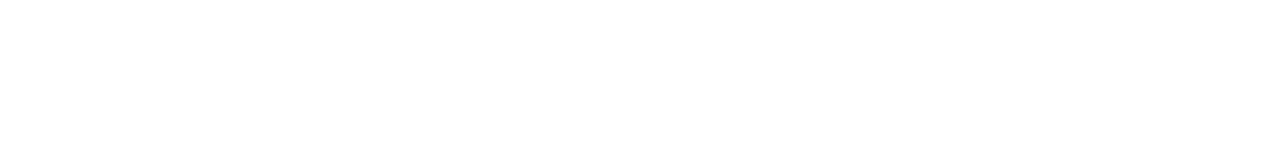
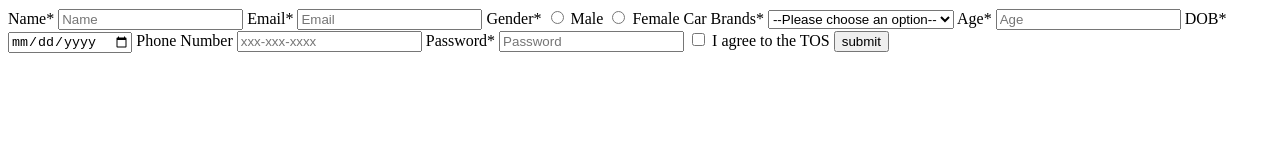
Before and after one commit to acciojob/signup-form-car-dabloo-gupta, a website: page main.html in a window 1280 px wide. Drawn offline with Linux system fonts and the light colour scheme.

Commit message:
created a submission

```diff
--- a/main.html
+++ b/main.html
@@ -7,9 +7,48 @@
 </head>
 
 <body>
+	<form method="post">
+		<label for="name"> Name*</label>
+		<input type="text" id="name" placeholder="Name" required >
+
+		<label for="email"> Email*</label>
+		<input type="email" id="email"  placeholder="Email" required>
+
+		<label for="gender"> Gender*</label>
+		<input type="radio" name="gender" id="gender_m" required>
+		<label for="gender_m">Male</label>
+	    <input type="radio" name="gender" id="gender_f" required>
+        <label for="gender_f">Female</label>
+
+		<label for="cars"> Car Brands*</label>
+		<select id="cars" required>
+			<option value="" disabled selected>--Please choose an option--</option>
+					<option value="bmw">BMW</option>
+					<option value="audi">Audi</option>
+			       <option value="mercedez">Mercedez</option>
+		</select>
+
+		<label for="age"> Age*</label>
+		<input type="number" id="age"  placeholder="Age" required>
+
+		<label for="dob"> DOB*</label>
+		<input type="date" id="dob" required>
+
+		<label for="phone"> Phone Number</label>
+		<input type="tel" id="tel" placeholder="xxx-xxx-xxxx" required>
+
+		<label for="password"> Password*</label>
+		<input type="password" id="password"  placeholder="Password" required>
+
+		<input type="checkbox" required id="tos">
+		<label for="tos">I agree to the TOS</label>
+
+		<button type="submit">submit</button>
+
+	</form>
 	<!-- the entire body must be written by student -->
     <script type="text/javascript" src="./script.js">
-</script>
+    </script>
 
 </body>
 
```
